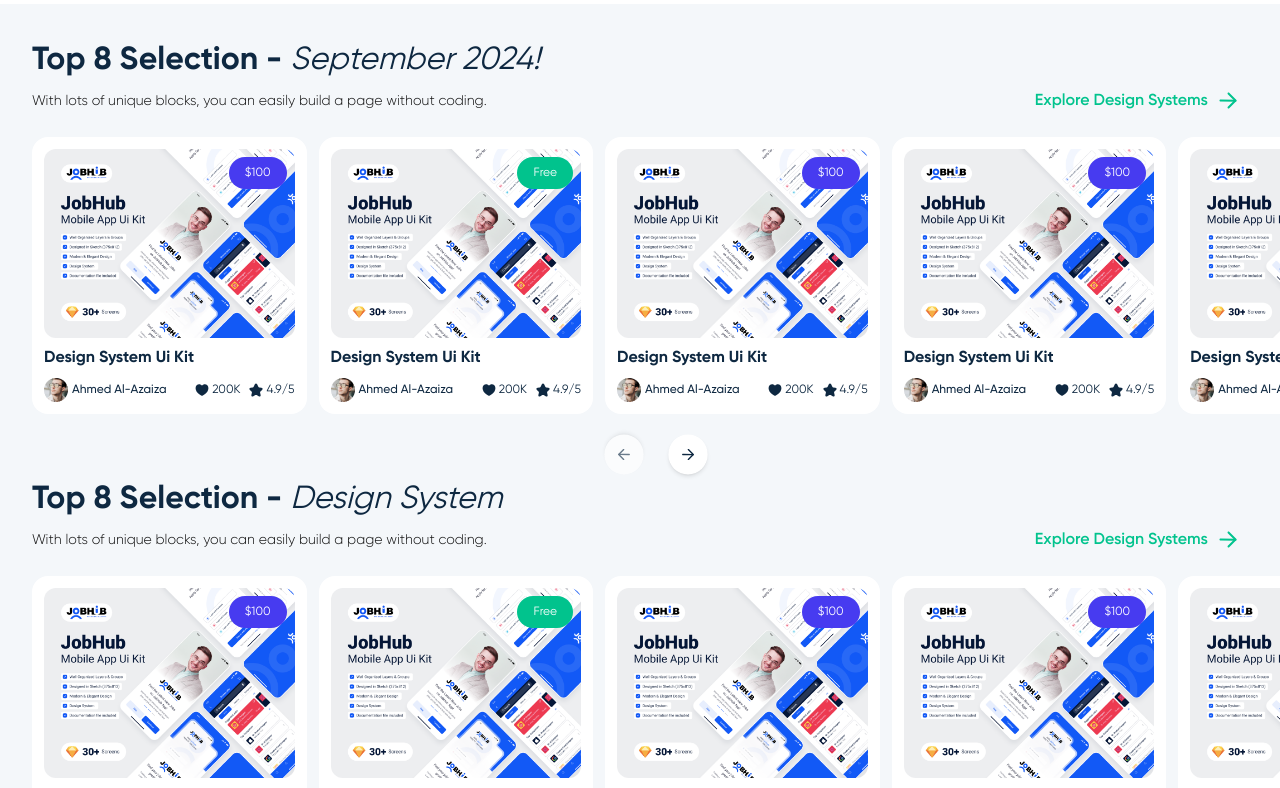
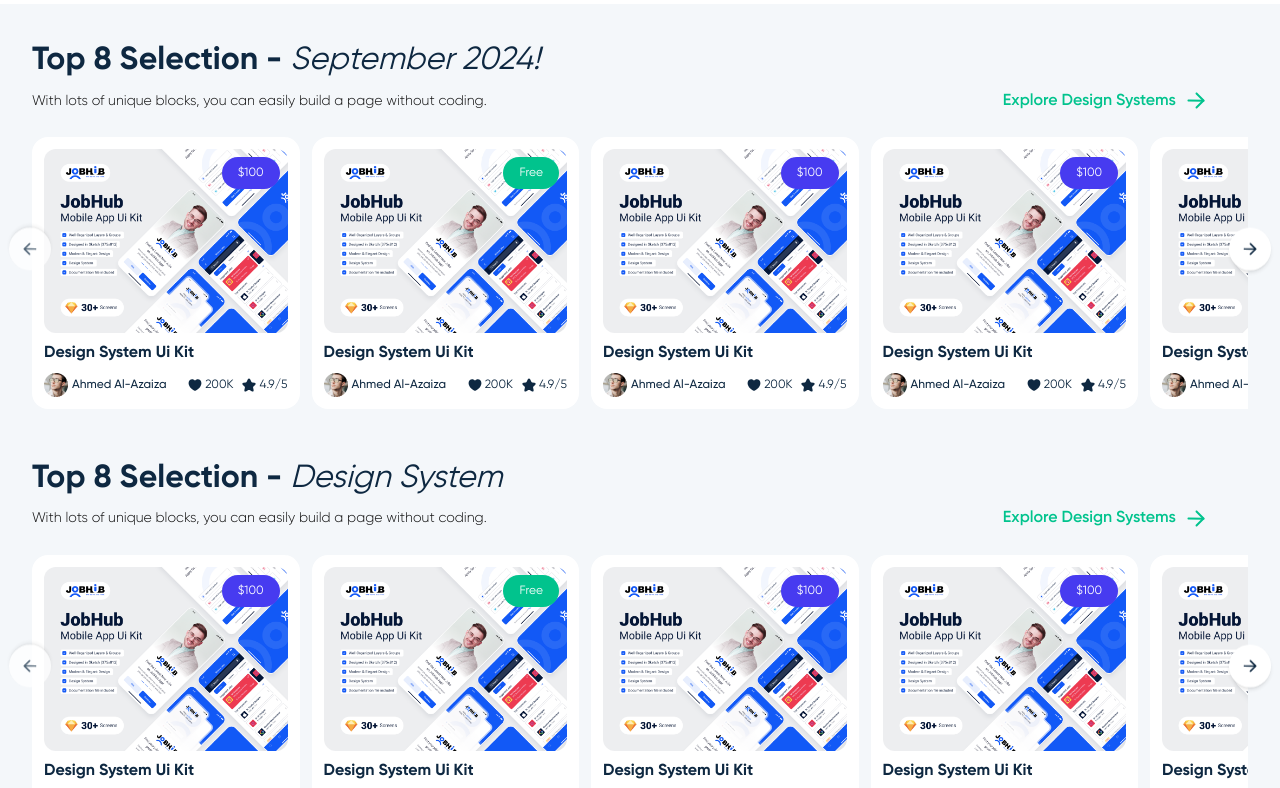
Before and after one commit to saadyasser/ads-web, a Next.js app: page / in a window 1280 px wide. Shown: the part 860-1648 px from the top of the page. Built offline with nearby package versions, Linux system fonts and the light colour scheme; no server answers.

Commit message:
postion carousel arrows vertically center

```diff
--- a/src/app/(User)/(Customer)/page.tsx
+++ b/src/app/(User)/(Customer)/page.tsx
@@ -11,7 +11,7 @@
   return (
     <div>
       <Categories />
-      <div className="flex flex-col gap-5 md:gap-0  bg-background-light py-6 pl-4 pr-0 md:py-10 md:pl-8 2xl:py-[60px] 2xl:pl-20">
+      <div className="flex flex-col gap-5 md:gap-0  bg-background-light py-6 px-4  md:py-10 md:px-8 2xl:py-[60px] 2xl:px-20">
         <TopSelections selectBy="September 2024!" withRate={true} />
         <TopSelections selectBy="Design System" />
         <TopSelections selectBy="UI Components" />
--- a/src/features/landingPage/components/TopSelections/index.tsx
+++ b/src/features/landingPage/components/TopSelections/index.tsx
@@ -95,45 +95,43 @@
         </Link>
       </div>
 
+      {/* Left Arrow */}
+
+      {/* Scrollable section */}
+      <div className="relative">
         <div
-        className="flex gap-2 overflow-x-auto md:gap-3 2xl:gap-4 scrollbar-hide"
+          className=" flex gap-2 overflow-x-auto md:gap-3 2xl:gap-4 scrollbar-hide"
           ref={scrollContainerRef}
         >
+          <button
+            onClick={scrollLeft}
+            className={`absolute left-[-24px] md:left-[-30px] top-[41%] z-50 transform -translate-y-1/2 scale-50 p-1 md:scale-75 rotate-180 md:p-2  bg-white rounded-full shadow-md ${
+              isAtStart ? "opacity-70 cursor-not-allowed" : "opacity-100"
+            }`}
+          >
+            <RightArrow fill="#0e2841" color="#0e2841" />
+          </button>
           {productsList.map((product: Product, index) => (
             <Product key={index} product={product} withRate={withRate} />
           ))}
-      </div>
-      <div className="flex gap-2 2xl:gap-3 justify-center mt-3">
-        {/* Left Arrow */}
           <button
-          onClick={scrollLeft}
-          className={`flex items-center justify-center p-2 bg-white rounded-full  shadow-md ${
-            isAtStart ? "opacity-60 cursor-not-allowed" : ""
+            onClick={scrollRight}
+            className={`absolute  right-[-24px] md:right-[-30px] z-10 top-[41%] transform -translate-y-1/2 scale-50 p-1 md:p-2 md:scale-75 bg-white rounded-full shadow-md ${
+              isAtEnd ? "opacity-70 cursor-not-allowed" : "opacity-100"
             }`}
-          disabled={isAtStart}
-          style={{ transform: "rotate(180deg) scale(.7)" }}
           >
             <RightArrow fill="#0e2841" color="#0e2841" />
           </button>
-        <button
-          onClick={scrollRight}
-          className={`flex items-center justify-center p-2 bg-white rounded-full  shadow-md ${
-            isAtEnd ? "opacity-50 cursor-not-allowed" : ""
-          }`}
-          disabled={isAtEnd}
-          style={{ transform: "scale(.7)" }}
-        >
-          <RightArrow fill="#0e2841" color="#0e2841" />
-        </button>
-        {/* Scrollable section */}
+          {/* Right Arrow */}
         </div>
-      {/* <Link
+      </div>
+      <Link
         href="/test"
         className="flex  items-center  font-semibold visible md:invisible text-[#01C38D] mt-3"
       >
         <span>Explore Design Systems</span>
         <RightArrow fill="#01C38D" color="#01C38D" />
-      </Link> */}
+      </Link>
     </section>
   );
 };
```
Lines whose indentation alone changed are shown as unchanged.
